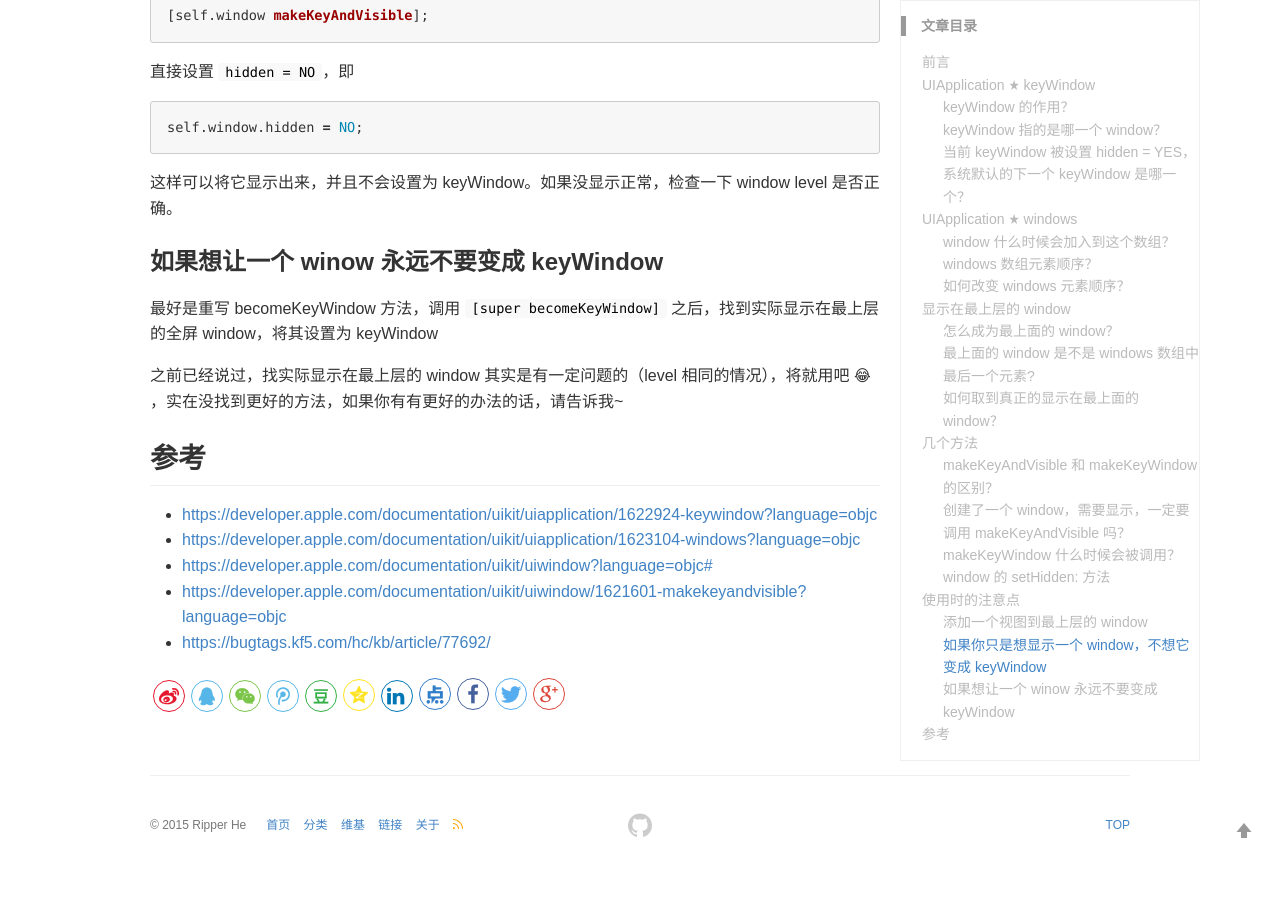
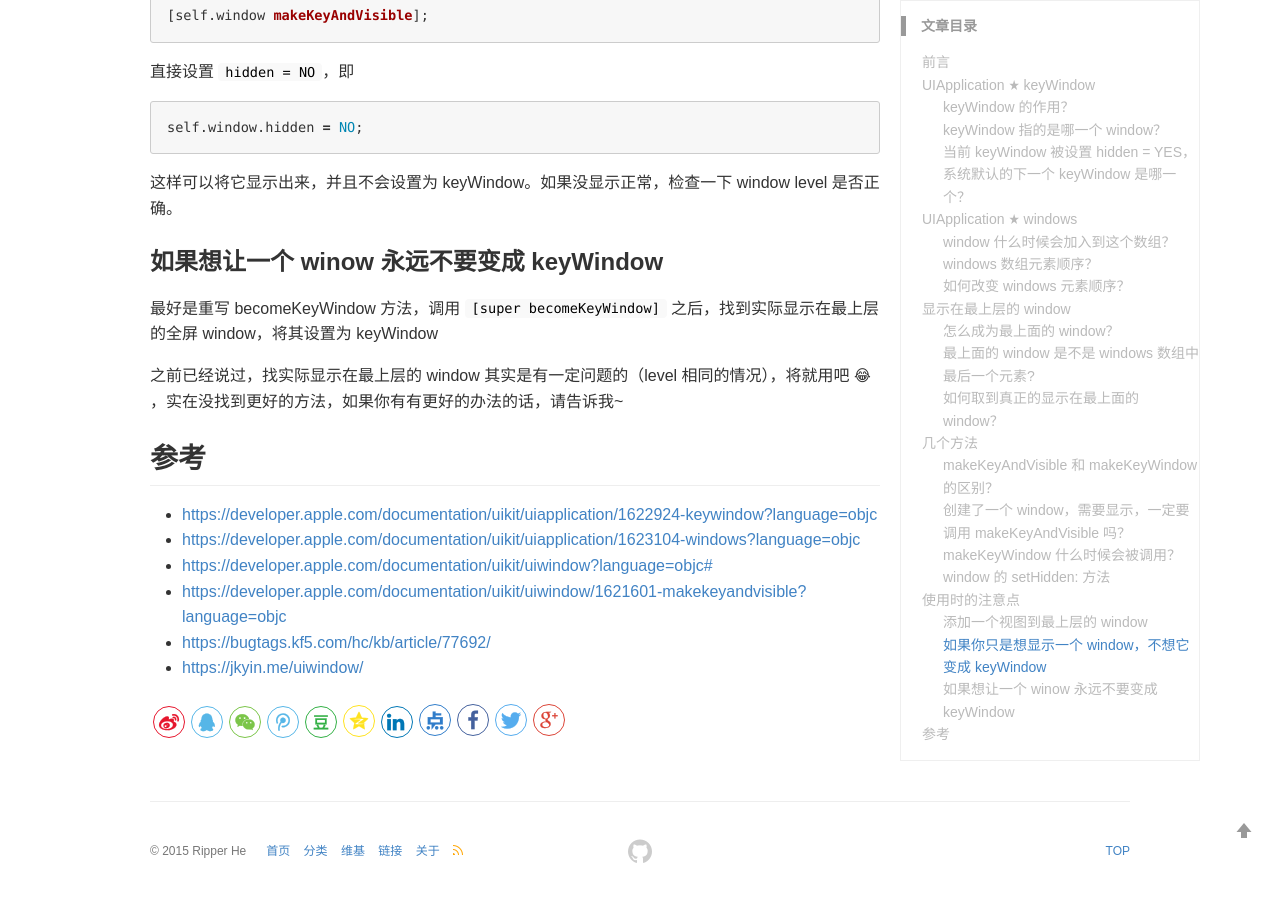
Before and after one commit to ripperhe/ripperhe.github.io, a Jekyll site: the page built from _posts/2018-09-03-ios-uiwindow-second.md, in a window 1280 px wide and 900 px high, scrolled down 5346 px. Built offline with Jekyll 4.4.1, drawn with Linux system fonts in a browser that asks for light colours; comment, search, counter and statistics services are not loaded; before the commit the page ends 6220 px from its top, so only the background shows below that.

Commit message:
no commit info

```diff
--- a/_posts/2018-09-03-ios-uiwindow-second.md
+++ b/_posts/2018-09-03-ios-uiwindow-second.md
@@ -222,3 +222,4 @@ self.window.hidden = NO;
 * <https://developer.apple.com/documentation/uikit/uiwindow?language=objc#>
 * <https://developer.apple.com/documentation/uikit/uiwindow/1621601-makekeyandvisible?language=objc>
 * <https://bugtags.kf5.com/hc/kb/article/77692/>
+* <https://jkyin.me/uiwindow/>
```
